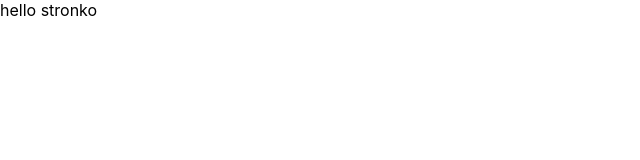
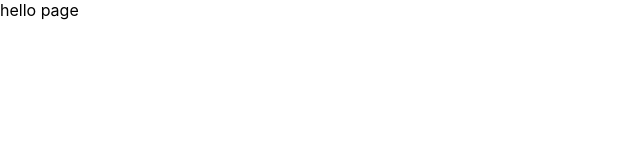
Before and after one commit to malastrasza/driver, a React (Create React App) app: page / in a window 1280 px wide. Shown: the top 160 px of the page, without its empty margins (0-640 px from the left). Built offline with nearby package versions, Linux system fonts and the light colour scheme.

Commit message:
lesser stuff

```diff
--- a/src/App.js
+++ b/src/App.js
@@ -5,7 +5,7 @@ class App extends Component {
   render() {
     return (
       <div>
-        hello stronko
+      hello page
       </div>
     );
   }
```
Also changed, not shown: src/App.scss (added, +9 -0 lines).
